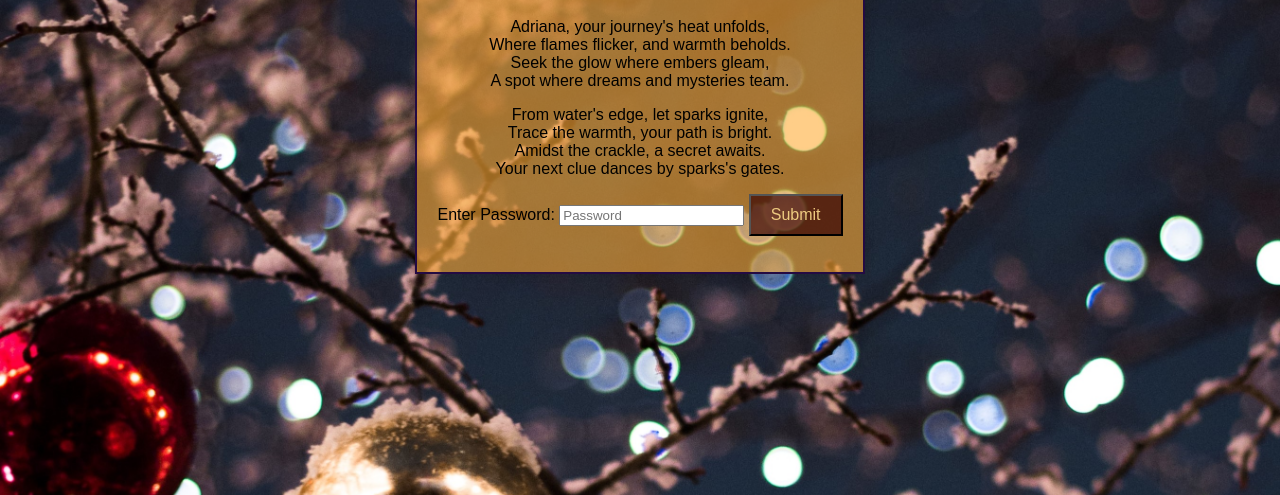
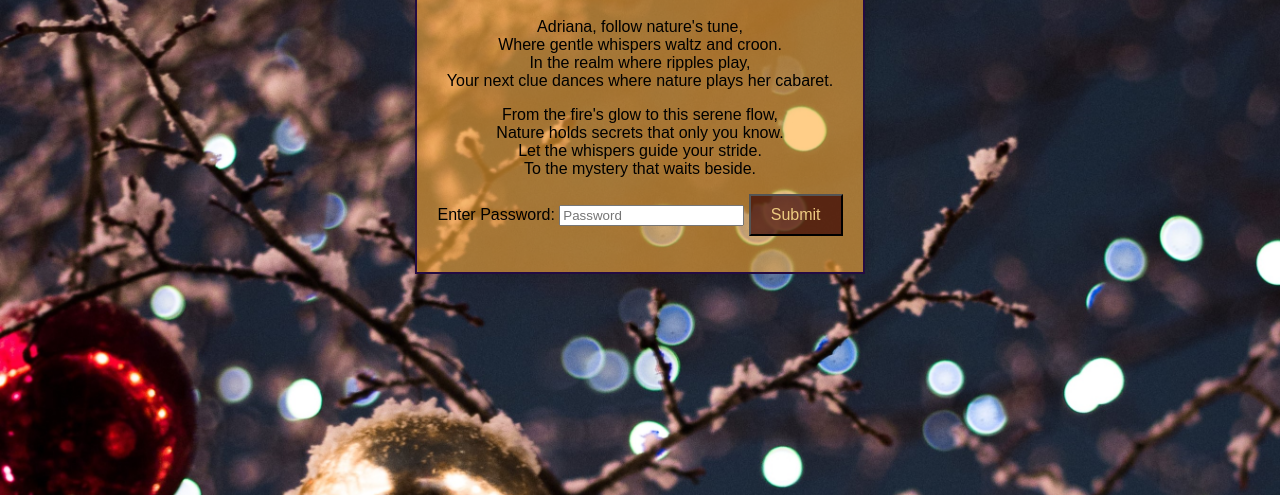
Before and after one commit to ElenaDoncila/SecretSanta, a plain HTML site: page fourth_page.html in a window 1280 px wide. Shown: the part 305-800 px from the top of the page. Drawn offline with Linux system fonts and the light colour scheme.

Commit message:
fixed the poem for the fourth clue

```diff
--- a/fourth_page.html
+++ b/fourth_page.html
@@ -47,15 +47,15 @@
     <div id="login-container">
         <h1>Fourth Hint!!!</h1>
         <div id="poem-container">
-            <p>Adriana, your journey's heat unfolds,<br>
-                Where flames flicker, and warmth beholds.<br>
-                Seek the glow where embers gleam,<br>
-                A spot where dreams and mysteries team.</p>
+            <p>Adriana, follow nature's tune,<br>
+                Where gentle whispers waltz and croon.<br>
+                In the realm where ripples play,<br>
+                Your next clue dances where nature plays her cabaret.</p>
 
-            <p>From water's edge, let sparks ignite,<br>
-                Trace the warmth, your path is bright. <br>
-                Amidst the crackle, a secret awaits.<br>
-                Your next clue dances by sparks's gates.</p>
+            <p>From the fire's glow to this serene flow,<br>
+                Nature holds secrets that only you know. <br>
+                Let the whispers guide your stride.<br>
+                To the mystery that waits beside.</p>
         </div>
 
         <label for="password">Enter Password:</label>
```
